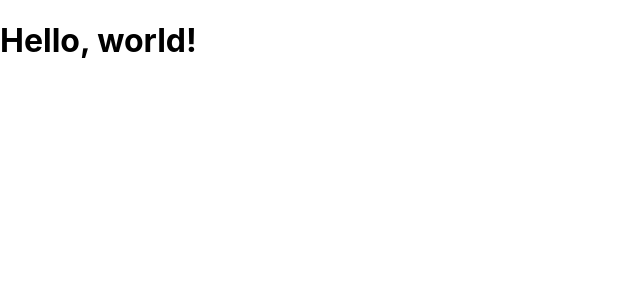
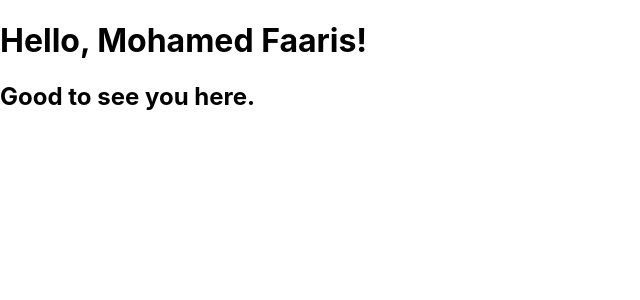
Before and after one commit to rilwanfit/react-learning, a React (Create React App) app: page / in a window 1280 px wide. Shown: the top 300 px of the page, without its empty margins (0-640 px from the left). Built offline with nearby package versions, Linux system fonts and the light colour scheme.

Commit message:
Introducing-JSX

```diff
--- a/src/index.js
+++ b/src/index.js
@@ -4,6 +4,20 @@ import "./index.css";
 import App from "./App";
 import reportWebVitals from "./reportWebVitals";
 
-ReactDOM.render(<h1>Hello, world!</h1>, document.getElementById("root"));
+function formatName(user) {
+  return user.firstName + " " + user.lastName;
+}
 
-reportWebVitals();
+const user = {
+  firstName: "Mohamed",
+  lastName: "Faaris",
+};
+
+const element = (
+  <div>
+    <h1>Hello, {formatName(user)}!</h1>
+    <h2>Good to see you here.</h2>
+  </div>
+);
+
+ReactDOM.render(element, document.getElementById("root"));
```
Also changed, not shown: 1 other file (tests, documents, lock files or other folders).
